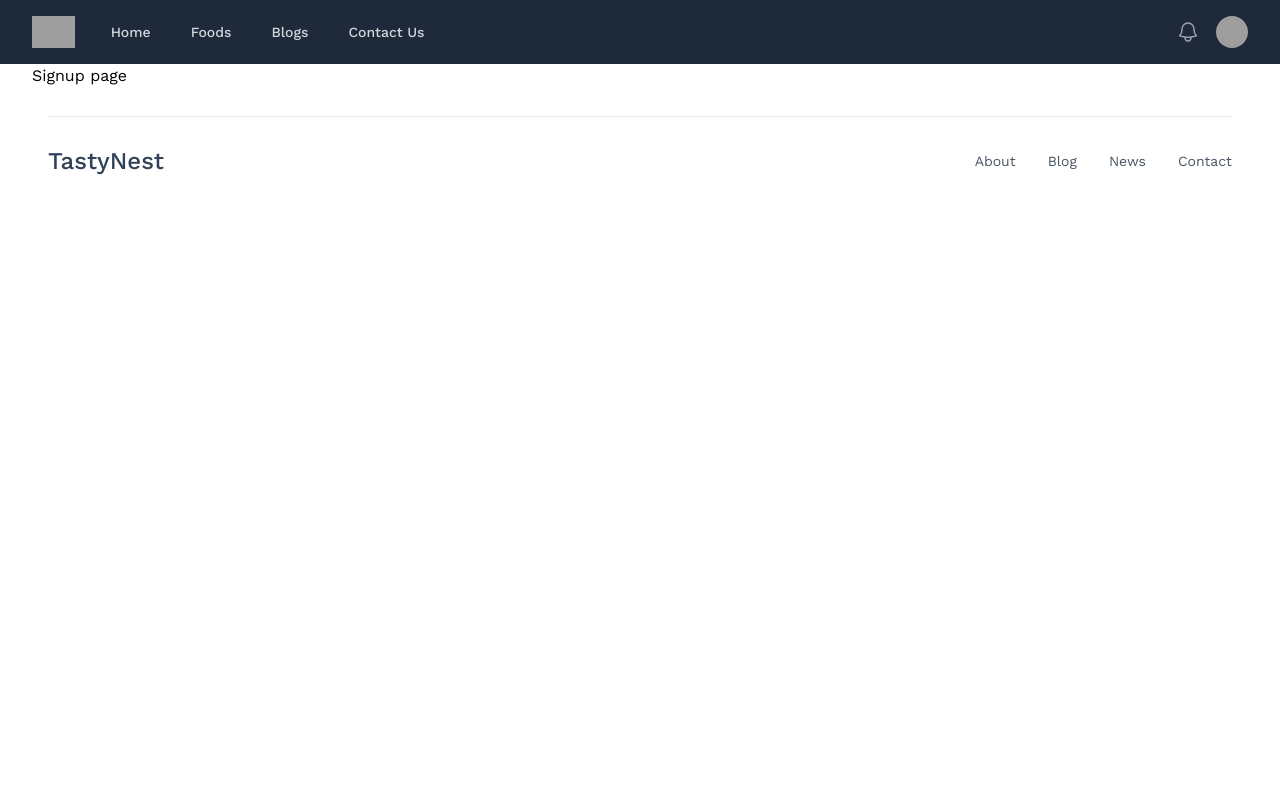
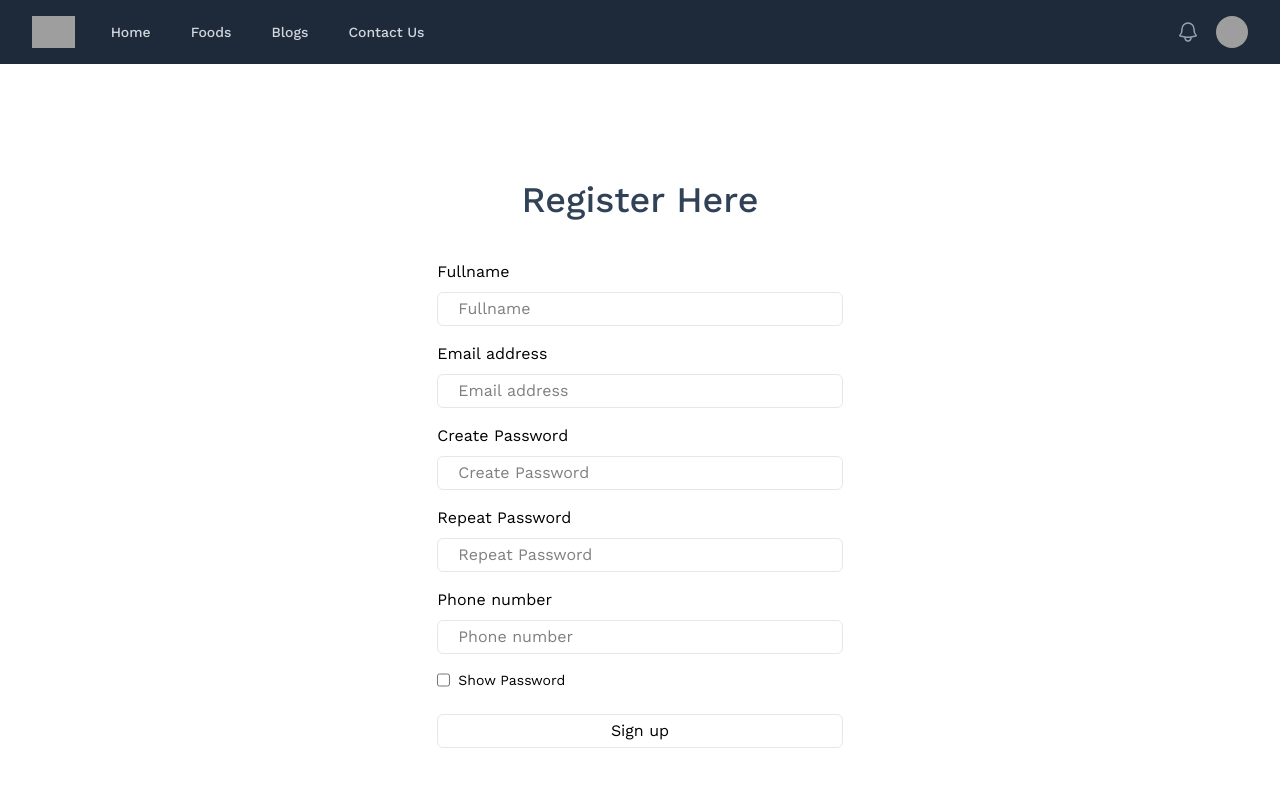
Before and after one commit to WalidurTanjim/tastynest, a React (Vite) app: page /signup in a window 1280 px wide. Shown: the top 800 px of the page. Built offline with nearby package versions, Linux system fonts and the light colour scheme; grey boxes are pictures that could not be loaded.

Commit message:
Singup form created

```diff
--- /dev/null
+++ b/src/pages/Signup/Signup.css
@@ -0,0 +1,15 @@
+.custom-input {
+  width: 100%;
+  padding-left: 1.25rem;  /* px-5 = 20px */
+  padding-right: 1.25rem;
+  padding-top: 0.25rem;   /* py-1 = 4px */
+  padding-bottom: 0.25rem;
+  outline: none;
+  border: 1px solid #e5e7eb;  /* border-gray-200 */
+  border-radius: 0.375rem;    /* rounded-md = 6px */
+  margin-top: 0.5rem;         /* mt-2 = 8px */
+}
+
+.custom-input:focus {
+  box-shadow: 0 0 0 2px #e5e7eb;  /* focus:ring-2 + ring-gray-200 */
+}
--- a/src/pages/Signup/Signup.tsx
+++ b/src/pages/Signup/Signup.tsx
@@ -1,8 +1,52 @@
+import { useState } from "react";
+import './Signup.css';
+
 const Signup = () => {
+    const [showPassword, setShowPassword] = useState<boolean>(false);
+
+    // showPasswordHandler
+    const showPasswordHandler = () => {
+        setShowPassword(!showPassword);
+    }
+
     return (
-        <div className="signup w-full">
-            <div className="container mx-auto w-full px-2 sm:px-6 lg:px-8">
-                <h1>Signup page</h1>
+        <div className="signUp w-full min-h-screen flex items-center justify-center">
+            <div className="container mx-auto w-full px-2 sm:px-6 lg:px-8 py-10">
+                <h1 className="text-center text-2xl md:text-3xl lg:text-4xl text-slate-700 font-medium">Register Here</h1>
+
+                <form className="w-full sm:w-4/5 md:w-4/6 lg:w-2/6 mx-auto mt-10">
+                    <div className="fullname w-full mb-4">
+                        <label htmlFor="fullname">Fullname</label>
+                        <input type="text" id="fullname" placeholder="Fullname" autoComplete="off" required className="custom-input"  />
+                    </div>
+
+                    <div className="email w-full mb-4">
+                        <label htmlFor="email">Email address</label>
+                        <input type="email" id="email" placeholder="Email address" autoComplete="off" required className="custom-input"  />
+                    </div>
+
+                    <div className="createPassword w-full mb-4">
+                        <label htmlFor="createPassword">Create Password</label>
+                        <input type={showPassword ? 'text' : 'password'} id="createPassword" placeholder="Create Password" autoComplete="off" required className="custom-input"  />
+                    </div>
+
+                    <div className="repeatPassword w-full mb-4">
+                        <label htmlFor="repeatPassword">Repeat Password</label>
+                        <input type={showPassword ? 'text' : 'password'} id="repeatPassword" placeholder="Repeat Password" autoComplete="off" required className="custom-input"  />
+                    </div>
+
+                    <div className="phone w-full mb-4">
+                        <label htmlFor="phone">Phone number</label>
+                        <input type="number" id="phone" placeholder="Phone number" autoComplete="off" required className="custom-input"  />
+                    </div>
+
+                    <div className="mb-4 flex gap-2 text-sm">
+                        <input type="checkbox" name="showPassCheckBox" onClick={showPasswordHandler}/>
+                        <span>Show Password</span>
+                    </div>
+
+                    <button type="submit" className="w-full px-5 py-1 outline-none border border-gray-200 rounded-md hover:bg-gray-100 active:bg-transparent mt-2">Sign up</button>
+                </form>
             </div>
         </div>
     );
```
